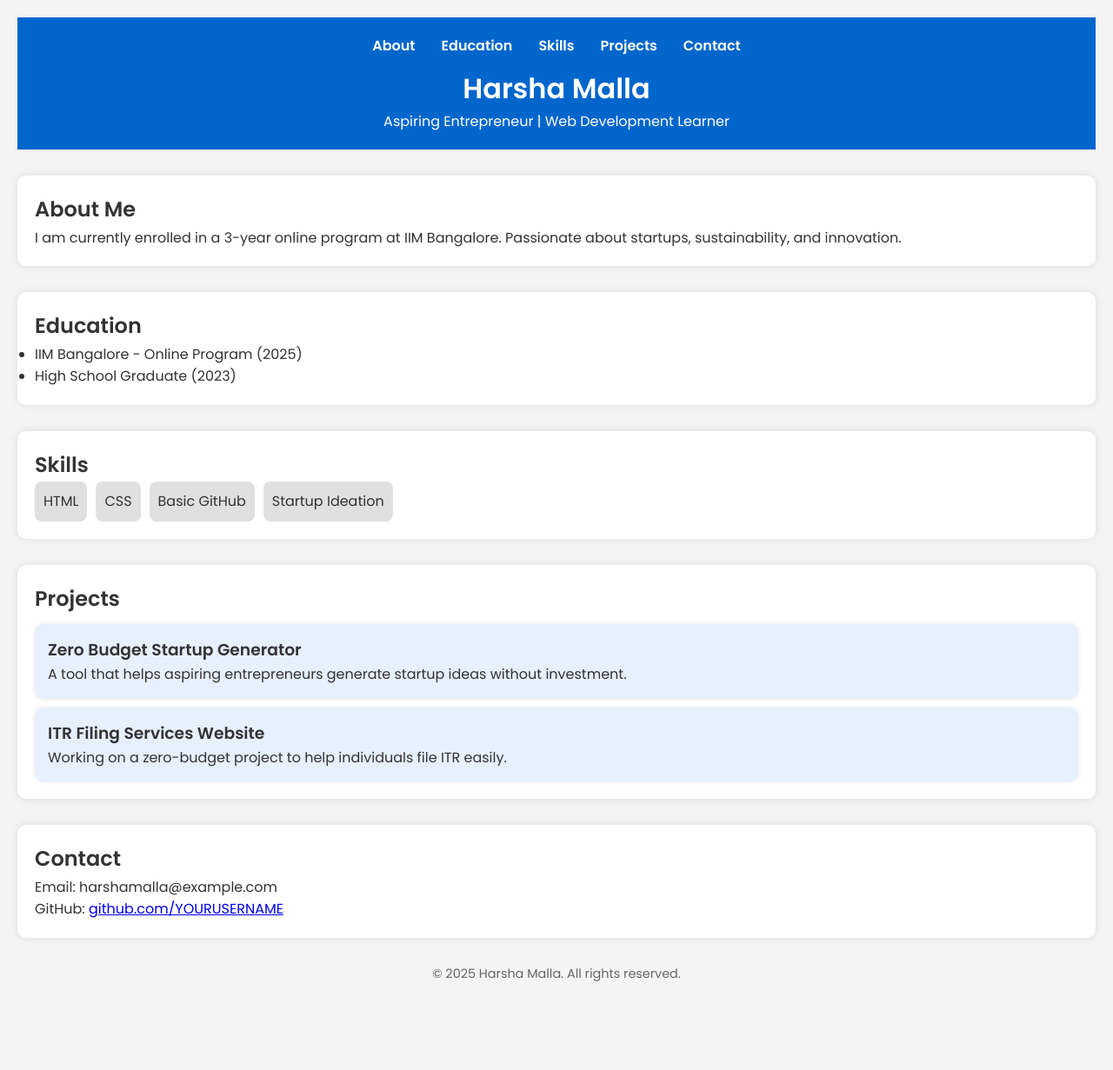
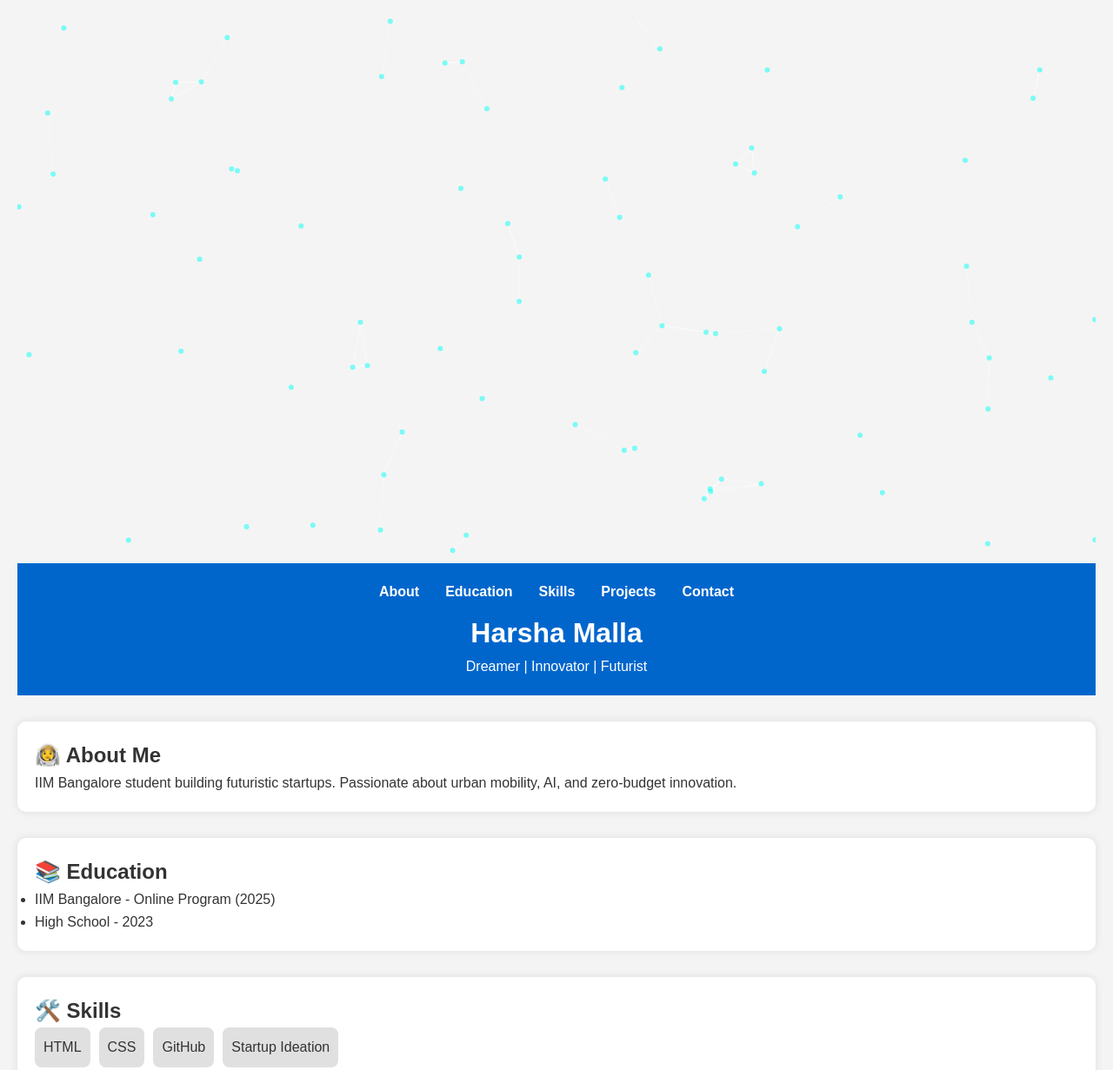
Before and after one commit to dinesh2005a/resume-website, a plain HTML site: page index.html in a window 1280 px wide. Shown: the top 1231 px of the page at 87% size. Before the commit the page ends 1152 px from the top, so only its background shows below. Drawn offline with nearby package versions, Linux system fonts and the light colour scheme.

Commit message:
Update index.html

```diff
--- a/index.html
+++ b/index.html
@@ -3,11 +3,13 @@
 <head>
   <meta charset="UTF-8" />
   <meta name="viewport" content="width=device-width, initial-scale=1.0" />
-  <title>Harsha Malla - Resume</title>
+  <title>Harsha Malla - Futuristic Resume</title>
   <link rel="stylesheet" href="style.css" />
-  <link href="https://fonts.googleapis.com/css2?family=Poppins:wght@400;600&display=swap" rel="stylesheet">
+  <link href="https://fonts.googleapis.com/css2?family=Orbitron:wght@400;700&display=swap" rel="stylesheet">
 </head>
 <body>
+  <div id="particles-js"></div>
+
   <header>
     <nav>
       <ul>
@@ -18,53 +20,73 @@
         <li><a href="#contact">Contact</a></li>
       </ul>
     </nav>
-    <h1>Harsha Malla</h1>
-    <p>Aspiring Entrepreneur | Web Development Learner</p>
+    <h1 class="typewriter">Harsha Malla</h1>
+    <p>Dreamer | Innovator | Futurist</p>
   </header>
 
   <section id="about">
-    <h2>About Me</h2>
-    <p>I am currently enrolled in a 3-year online program at IIM Bangalore. Passionate about startups, sustainability, and innovation.</p>
+    <h2>👨‍🚀 About Me</h2>
+    <p>IIM Bangalore student building futuristic startups. Passionate about urban mobility, AI, and zero-budget innovation.</p>
   </section>
 
   <section id="education">
-    <h2>Education</h2>
+    <h2>📚 Education</h2>
     <ul>
       <li>IIM Bangalore - Online Program (2025)</li>
-      <li>High School Graduate (2023)</li>
+      <li>High School - 2023</li>
     </ul>
   </section>
 
   <section id="skills">
-    <h2>Skills</h2>
+    <h2>🛠️ Skills</h2>
     <ul class="skills-list">
       <li>HTML</li>
       <li>CSS</li>
-      <li>Basic GitHub</li>
+      <li>GitHub</li>
       <li>Startup Ideation</li>
     </ul>
   </section>
 
   <section id="projects">
-    <h2>Projects</h2>
+    <h2>🚀 Projects</h2>
     <div class="card">
       <h3>Zero Budget Startup Generator</h3>
-      <p>A tool that helps aspiring entrepreneurs generate startup ideas without investment.</p>
+      <p>Helps generate futuristic startup ideas without spending money.</p>
     </div>
     <div class="card">
-      <h3>ITR Filing Services Website</h3>
-      <p>Working on a zero-budget project to help individuals file ITR easily.</p>
+      <h3>ITR Filing Service Website</h3>
+      <p>Simplifying taxation for all with a clean interface and powerful backend.</p>
     </div>
   </section>
 
   <section id="contact">
-    <h2>Contact</h2>
+    <h2>📬 Contact</h2>
     <p>Email: harshamalla@example.com</p>
     <p>GitHub: <a href="https://github.com/YOURUSERNAME">github.com/YOURUSERNAME</a></p>
   </section>
 
   <footer>
-    <p>© 2025 Harsha Malla. All rights reserved.</p>
+    <p>© 2025 Harsha Malla. Futuristic Vision. Infinite Possibilities.</p>
   </footer>
+
+  <!-- Particles.js script -->
+  <script src="https://cdn.jsdelivr.net/npm/particles.js@2.0.0/particles.min.js"></script>
+  <script>
+    particlesJS("particles-js", {
+      "particles": {
+        "number": { "value": 80 },
+        "color": { "value": "#00fff7" },
+        "shape": { "type": "circle" },
+        "opacity": { "value": 0.5 },
+        "size": { "value": 3 },
+        "move": { "enable": true, "speed": 1.5 }
+      },
+      "interactivity": {
+        "events": {
+          "onhover": { "enable": true, "mode": "repulse" }
+        }
+      }
+    });
+  </script>
 </body>
 </html>
```
